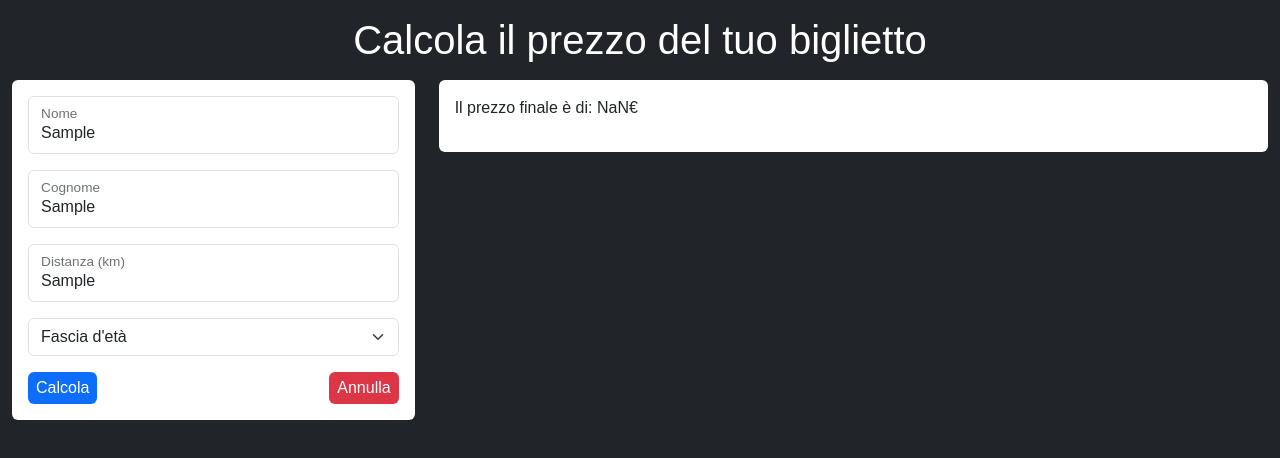
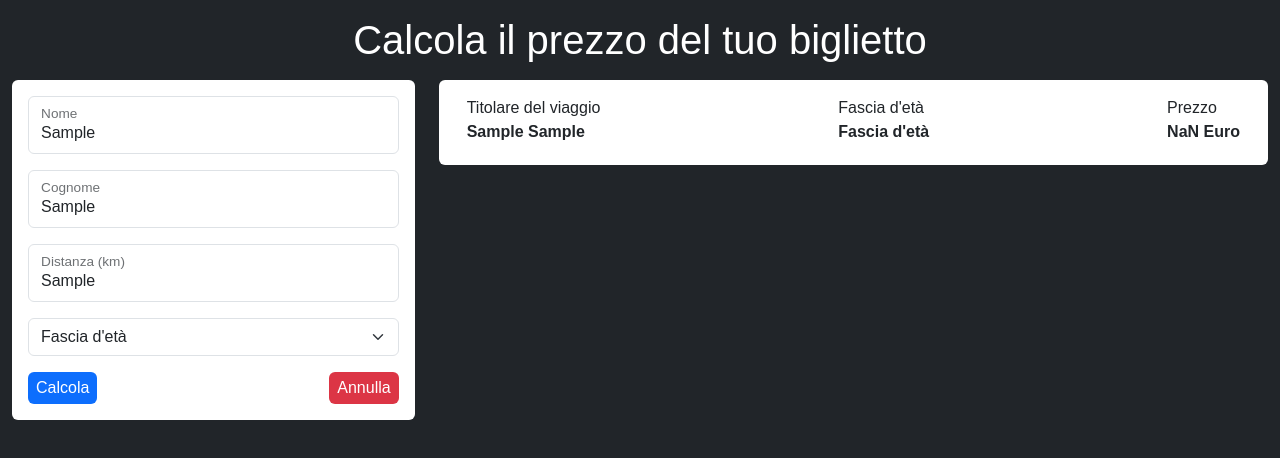
Before and after one commit to lucafranzoi98/js-biglietto-treno-form, a plain HTML site: page index.html in a window 1280 px wide. Both pictures are taken after typing "Sample", "Sample", "Sample" into the empty fields and a click on the button "Calcola". Drawn offline with nearby package versions, Linux system fonts and the light colour scheme; a web font is replaced by a local one.

Commit message:
add ticket with name, age and price

```diff
--- a/assets/js/script.js
+++ b/assets/js/script.js
@@ -18,7 +18,15 @@ calcElement.addEventListener("click", function(e){
 
    price = price.toFixed(2);
 
-   document.getElementById("userPrice").innerHTML = price;
+   const ticketName = document.getElementById("userName").value;
+   const ticketSurname = document.getElementById("userSurname").value;
+
+   document.getElementById("ticketName").innerHTML = ticketName + " " + ticketSurname;
+
+   const ticketAge = document.getElementById("selectAge").value;
+   document.getElementById("ticketAge").innerHTML = ticketAge;
+
+   document.getElementById("ticketPrice").innerHTML = price + " Euro";
    e.preventDefault();
 }
 );
--- a/index.html
+++ b/index.html
@@ -52,8 +52,23 @@
          </div>
 
          <div class="rounded-3 col-8">
-            <div class="card p-3 border-0">
-               <p>Il prezzo finale è di: <span id="userPrice"></span>&euro;</p>
+            <div class="card p-3 border-0 h-25">
+               <div class="container">
+                  <div class="d-flex justify-content-between">
+                     <div>
+                        Titolare del viaggio
+                        <div id="ticketName" class="fw-semibold"></div>
+                     </div>
+                     <div>
+                        Fascia d'età
+                        <div id="ticketAge" class="fw-semibold"></div>
+                     </div>
+                     <div>
+                        Prezzo
+                     <div id="ticketPrice" class="fw-semibold"></div>
+                     </div>
+                  </div>
+               </div>
             </div>
          </div>
       </div>
```
